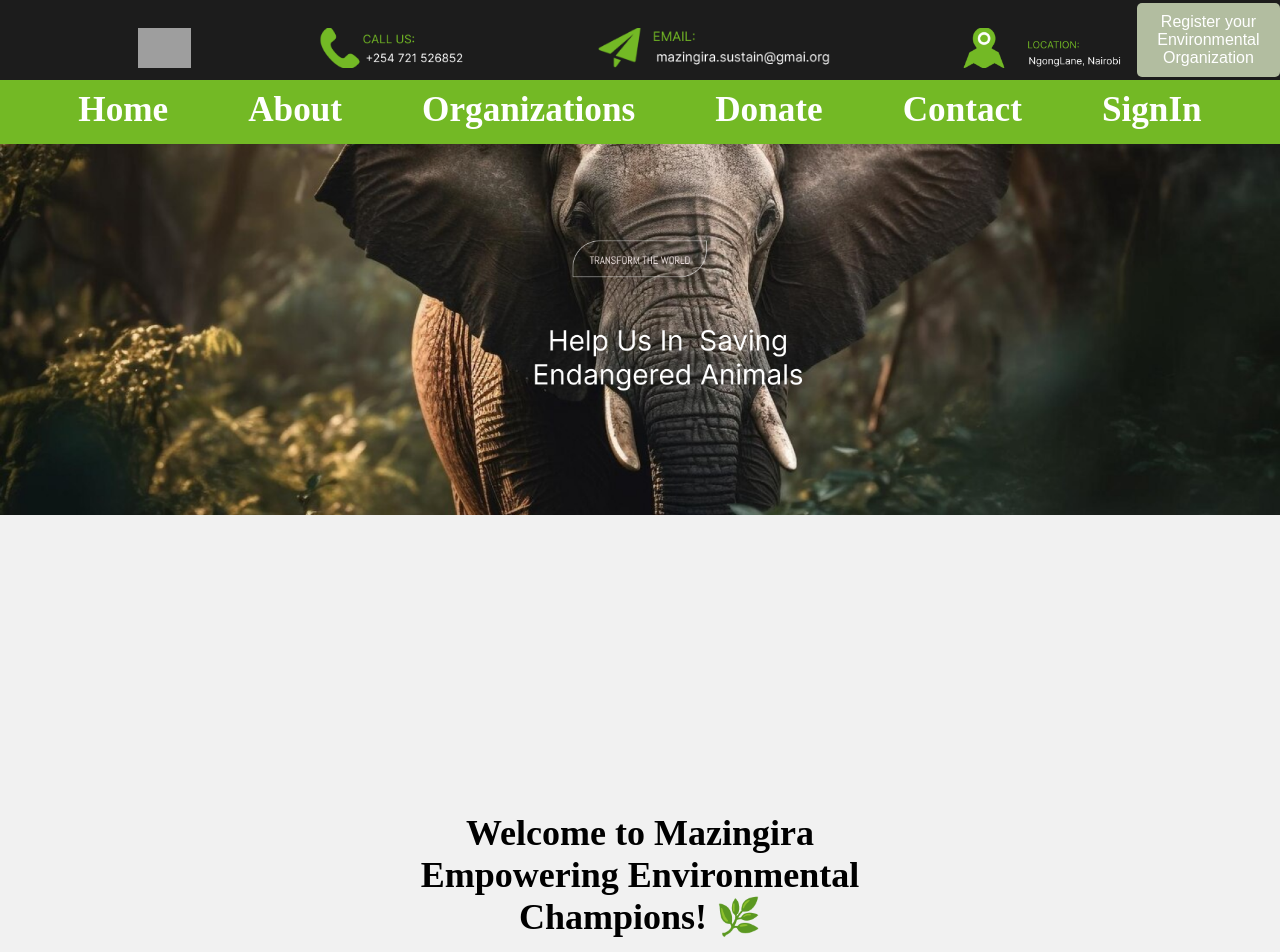
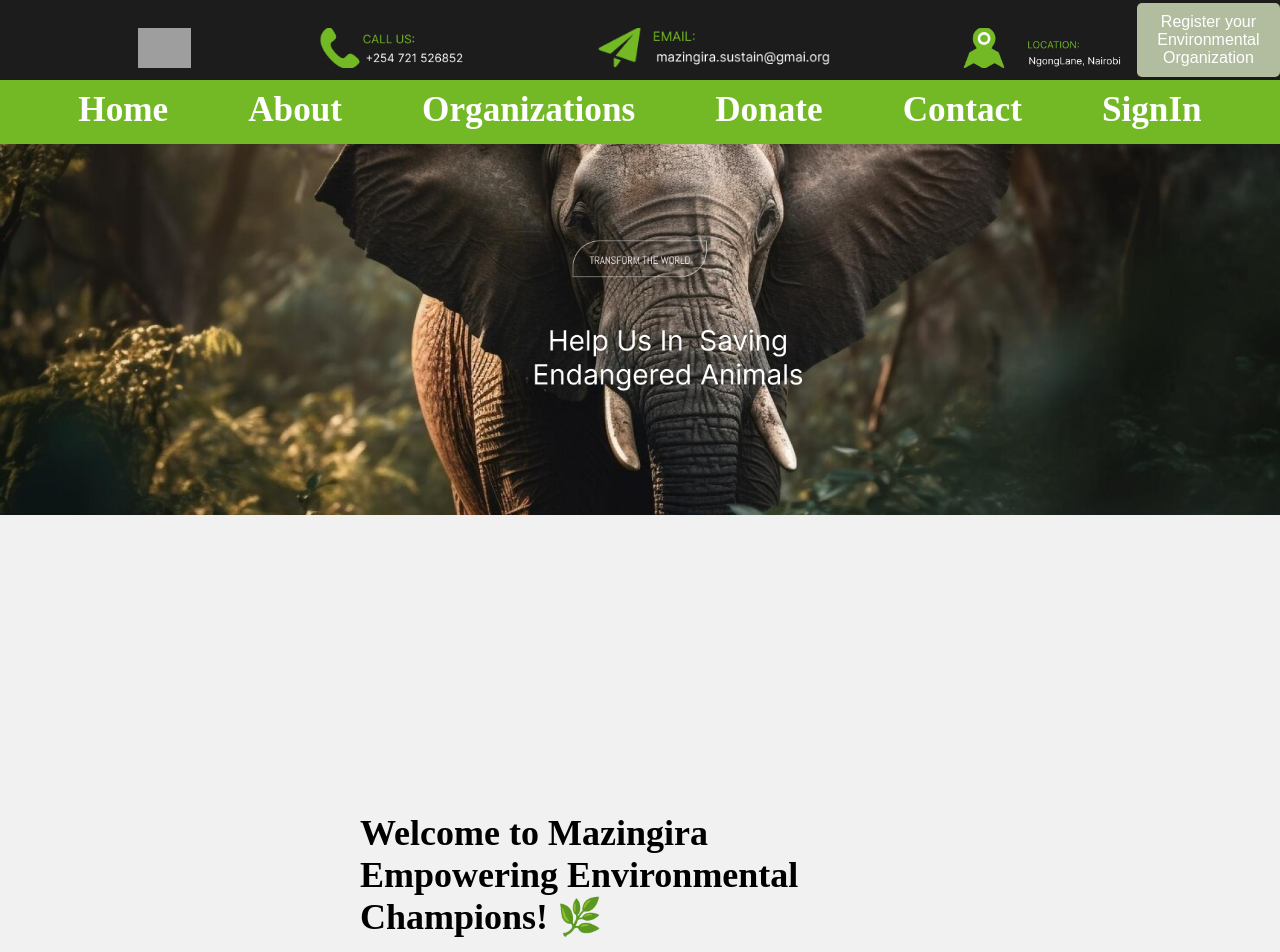
Before and after one commit to Mrumbutsa-Marion/mazingiraFrontend, a React (Vite) app: page / in a window 1280 px wide. Shown: the top 952 px of the page. Built offline with nearby package versions, Linux system fonts and the light colour scheme; grey boxes are pictures that could not be loaded.

Commit message:
Deploying to master

```diff
--- a/src/Components/Home.jsx
+++ b/src/Components/Home.jsx
@@ -68,14 +68,7 @@ const Home = () => {
         fontFamily: 'black',
           fontSize: '36px',
           fontWeight: 'bold',
-  color: 'black',
-  textAlign: 'center',
-  fontFamily: 'black',
-  fontSize: '36px',
-  fontWeight: 'bold',
-  color: 'black',
-  textAlign: 'center',
-  marginBottom: '200px' ,
+
   marginTop: '200px'
 
 
@@ -91,12 +84,7 @@ const Home = () => {
   fontSize: '284px',
   marginBottom: '70px' ,
 
-  fontSize: '30px',
-  fontWeight: 'bold',
-  color: 'black',
-  textAlign: 'center',
 
-  whiteSpace: 'nowrap',
   overflow: 'hidden',
   textOverflow: 'ellipsis'
 }}>
```
